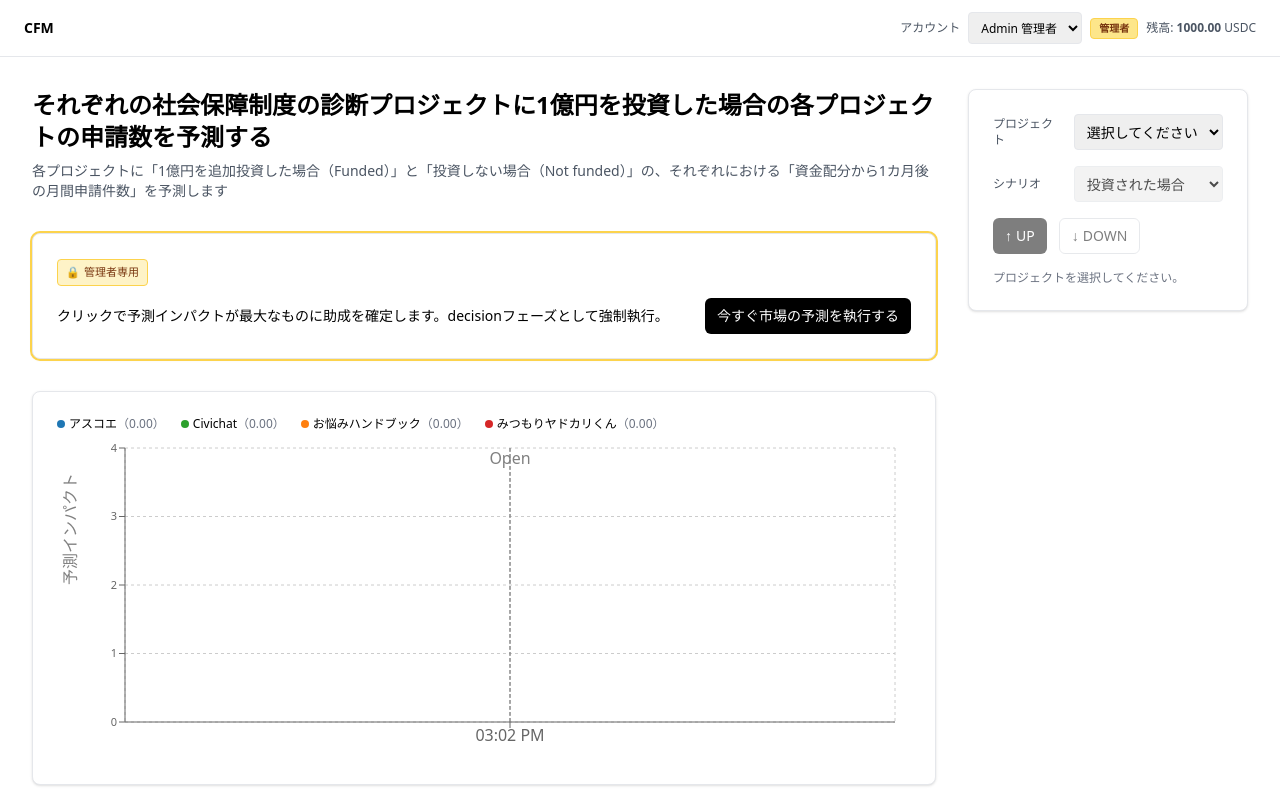
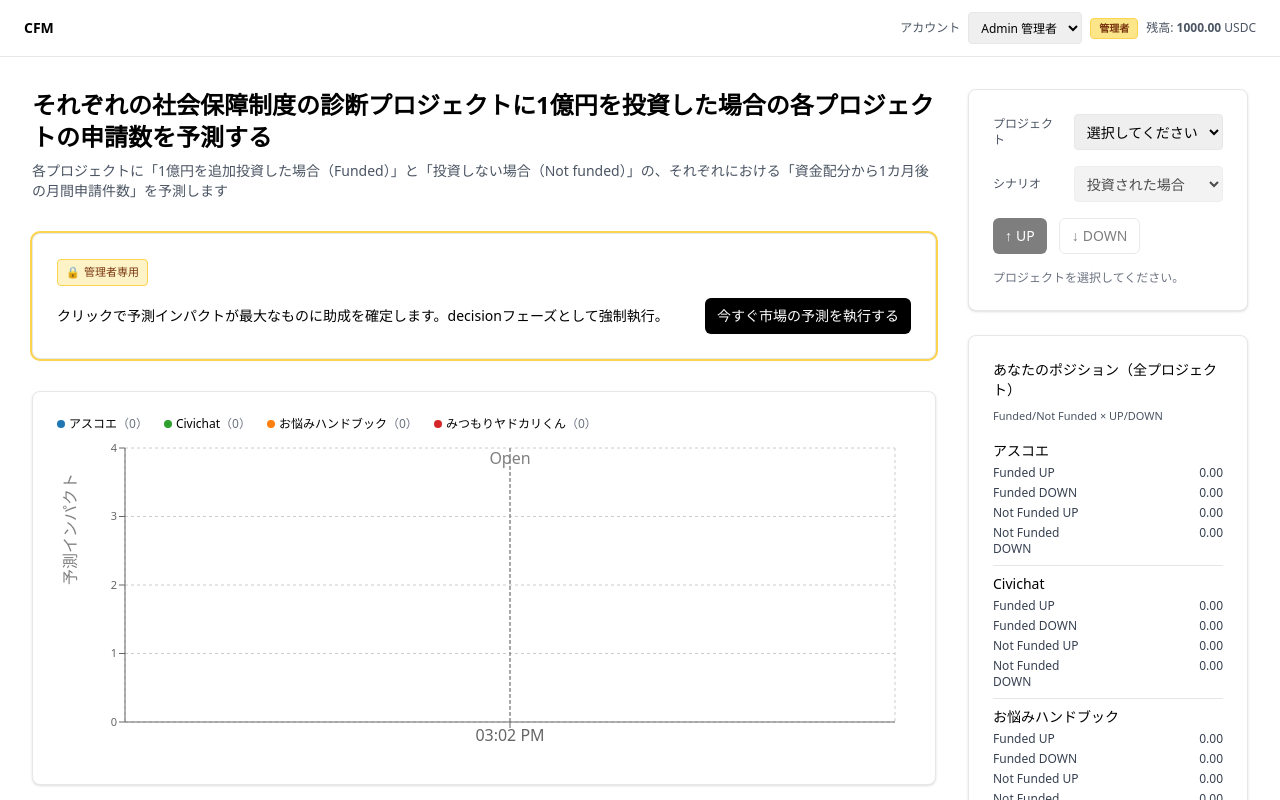
Before and after one commit to tkgshn/cfm, a React (Vite) app in the folder frontend/: page / in a window 1280 px wide. Both pictures are taken after a click on the button 420 px from the left and 289 px from the top of the page. Shown: the top 800 px of the page. Built offline with nearby package versions, Linux system fonts and the light colour scheme.

Commit message:
feat(ui): 保有ポジションを一括カードに集約\n\n- UserPositionsAllCard を追加し、右サイドに全プロジェクト分を表示\n- 各プロジェクトカード/詳細での個別ポジション表示を削除

```diff
--- /dev/null
+++ b/frontend/src/components/UserPositionsAllCard.tsx
@@ -0,0 +1,44 @@
+import React from 'react'
+import { Card, CardContent } from '@/components/ui/card'
+import type { Project, Holdings, ProjectId } from '@/lib/types'
+
+type Props = {
+  projects: Project[]
+  holdings: Holdings
+  className?: string
+}
+
+const fmt = (n: number) => n.toFixed(2)
+
+export const UserPositionsAllCard: React.FC<Props> = ({ projects, holdings, className }) => {
+  return (
+    <Card className={`shadow ${className ?? ''}`}>
+      <CardContent className="p-4 space-y-2">
+        <div className="text-sm font-medium">あなたのポジション（全プロジェクト）</div>
+        <div className="text-[11px] text-gray-600">Funded/Not Funded × UP/DOWN</div>
+        <div className="divide-y">
+          {projects.map((p) => {
+            const h = holdings[p.id as ProjectId]
+            return (
+              <div key={p.id} className="py-2">
+                <div className="text-sm font-medium mb-1">{p.name}</div>
+                <div className="grid grid-cols-2 gap-x-4 gap-y-1 text-xs text-gray-700">
+                  <div>Funded UP</div>
+                  <div className="text-right">{fmt(h.funded.UP)}</div>
+                  <div>Funded DOWN</div>
+                  <div className="text-right">{fmt(h.funded.DOWN)}</div>
+                  <div>Not Funded UP</div>
+                  <div className="text-right">{fmt(h.not_funded.UP)}</div>
+                  <div>Not Funded DOWN</div>
+                  <div className="text-right">{fmt(h.not_funded.DOWN)}</div>
+                </div>
+              </div>
+            )
+          })}
+        </div>
+      </CardContent>
+    </Card>
+  )
+}
+
+export default UserPositionsAllCard
--- a/frontend/src/pages/MarketPage.tsx
+++ b/frontend/src/pages/MarketPage.tsx
@@ -15,7 +15,7 @@ import {
 } from 'recharts'
 import type { Scenario, Side, ProjectId, Phase, MarketState, Project, BaseHoldings, Account, Holdings } from '@/lib/types'
 import { markets } from '@/lib/markets'
-import UserPositionCard from '@/components/UserPositionCard'
+import UserPositionsAllCard from '@/components/UserPositionsAllCard'
 
 const DEFAULT_B = 180
 
@@ -530,7 +530,7 @@ export default function MarketPage({
                               <span>
                                 {label}
                                 {latest && (
-                                  <span className="text-gray-500">（{(latest[key] as number).toFixed(2)}）</span>
+                                  <span className="text-gray-500">（{Math.round(latest[key] as number).toLocaleString()}）</span>
                                 )}
                               </span>
                             </div>
@@ -576,11 +576,9 @@ export default function MarketPage({
                       const fundedAbs = impliedValue(fuP, p.rangeMin, p.rangeMax)
                       const notAbs = impliedValue(nfP, p.rangeMin, p.rangeMax)
                       const impactAbs = (fuP - nfP) * (p.rangeMax - p.rangeMin)
-                      const my = activeAccount.holdings[p.id]
                       return (
-                        <div key={p.id} className="space-y-2">
-                          <Card className="shadow">
-                            <CardContent className="p-4 space-y-2">
+                        <Card key={p.id} className="shadow">
+                          <CardContent className="p-4 space-y-2">
                             <div className="flex items-center justify-between">
                               <div className="font-medium">{p.name}</div>
                               <div className="text-xs rounded-full px-2 py-1 border">{frozenNot[p.id] ? 'FUNDED' : (frozenFundedZero[p.id] ? 'NOT FUNDED' : 'OPEN')}</div>
@@ -608,10 +606,8 @@ export default function MarketPage({
                             <div className="pt-2">
                               <Button className="w-full" onClick={() => setSelectedProject(p.id)}>このプロジェクトを見る</Button>
                             </div>
-                            </CardContent>
-                          </Card>
-                          <UserPositionCard holding={my} />
-                        </div>
+                          </CardContent>
+                        </Card>
                       )
                     })}
                   </div>
@@ -669,10 +665,6 @@ export default function MarketPage({
                     </div>
                   </CardContent>
                 </Card>
-                {selectedProject && (
-                  <UserPositionCard holding={activeAccount.holdings[selectedProject]} />
-                )}
-
                 {/* 詳細ビューでは以下の一覧表示は出さない */}
               </div>
             )}
@@ -735,6 +727,7 @@ export default function MarketPage({
                 </div>
               </CardContent>
             </Card>
+            <UserPositionsAllCard projects={projects} holdings={activeAccount.holdings} />
 
           </div>
 
```
